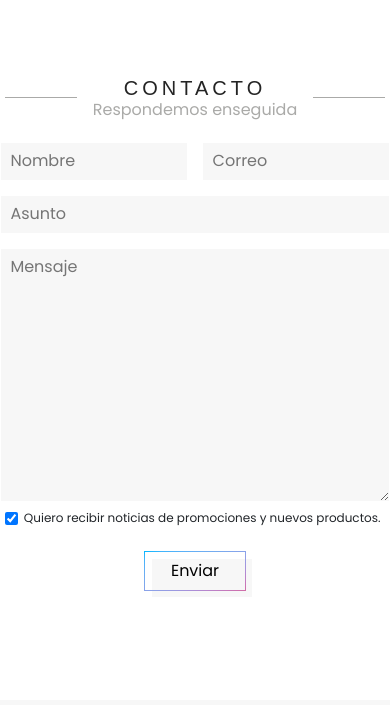
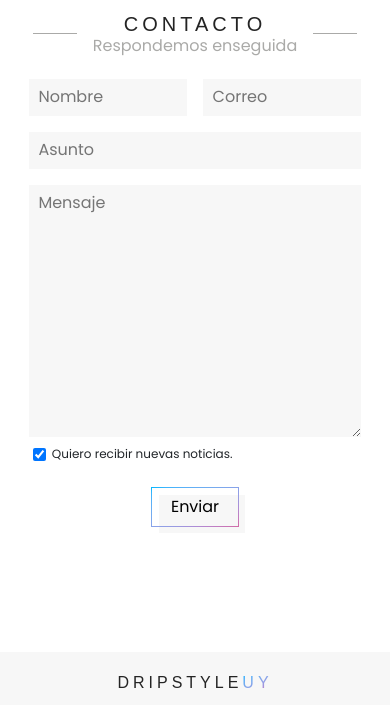
Before and after one commit to mchancalay/dripstyleuy, a website: page html/contacto.html in a window 390 px wide. Shown: the part 65-770 px from the top of the page. Drawn offline with nearby package versions, Linux system fonts and the light colour scheme; a web font is replaced by a local one.

Commit message:
ajustando detalles contacto

```diff
--- a/html/contacto.html
+++ b/html/contacto.html
@@ -106,7 +106,7 @@
                                     cols="30" rows="10" placeholder="Mensaje"></textarea>
                             </div>
                             <div>
-                                <label class="formulario-input__checkbox-newsteller"><input type="checkbox" checked> Quiero recibir noticias de promociones y nuevos productos.</label>
+                                <label class="formulario-input__checkbox-newsteller"><input type="checkbox" checked>Quiero recibir nuevas noticias.</label>
                             </div>
                             <div class="division-1"></div>
                             <div class="row justify-content-center">
--- a/sass/views/_contacto.scss
+++ b/sass/views/_contacto.scss
@@ -9,6 +9,7 @@
 
     &-decorativo {
         position: relative;
+        margin-right: 1em;
 
         &__img {
             width: 100%;
@@ -51,4 +52,8 @@
     .formulario-decorativo__marco {
         display: none;
     }
+
+    .formulario {
+        margin: 1em;
+    }
 }
```
Also changed, not shown: css/main.css, 1 other file.
